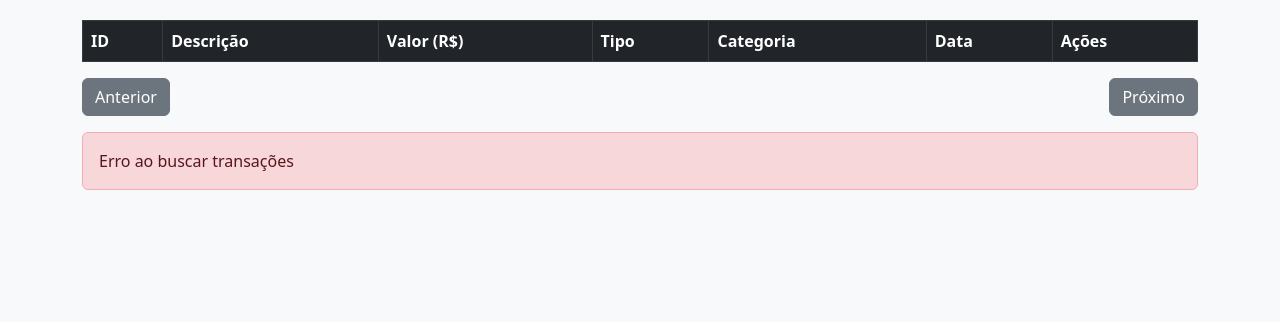
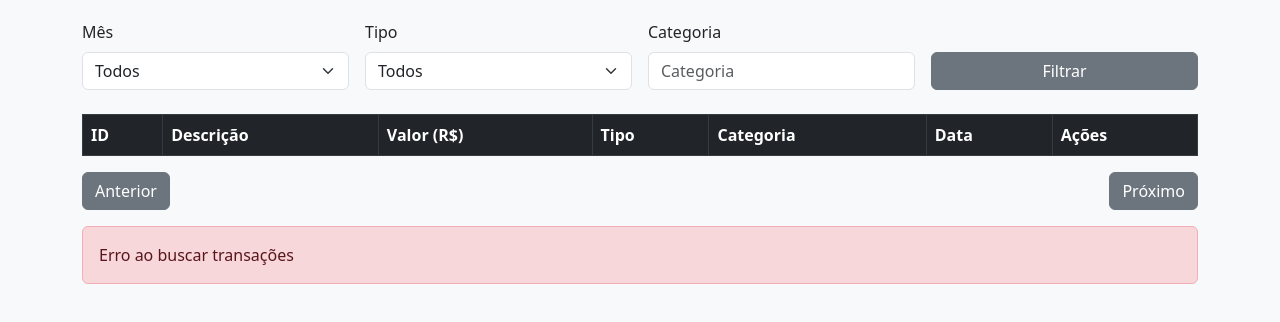
Before and after one commit to joaoVieira1/myFinance-project-dsw2, a plain HTML site: page listar.html in a window 1280 px wide. Shown: the part 122-444 px from the top of the page. Drawn offline with nearby package versions, Linux system fonts and the light colour scheme; no server answers.

Commit message:
filters list implementation

```diff
--- a/listar.html
+++ b/listar.html
@@ -36,6 +36,45 @@
 
     <h2 class="mb-4 text-center">Transações</h2>
 
+    <form id="formFiltros" class="row g-3 mb-4">
+      <div class="col-md-3">
+        <label for="filtroMes" class="form-label">Mês</label>
+        <select id="filtroMes" class="form-select" name="month">
+          <option value="">Todos</option>
+          <option value="01">Janeiro</option>
+          <option value="02">Fevereiro</option>
+          <option value="03">Março</option>
+          <option value="04">Abril</option>
+          <option value="05">Maio</option>
+          <option value="06">Junho</option>
+          <option value="07">Julho</option>
+          <option value="08">Agosto</option>
+          <option value="09">Setembro</option>
+          <option value="10">Outubro</option>
+          <option value="11">Novembro</option>
+          <option value="12">Dezembro</option>
+        </select>
+      </div>
+
+      <div class="col-md-3">
+        <label for="filtroTipo" class="form-label">Tipo</label>
+        <select id="filtroTipo" class="form-select" name="type">
+          <option value="">Todos</option>
+          <option value="RECEITA">Receita</option>
+          <option value="DESPESA">Despesa</option>
+        </select>
+      </div>
+
+      <div class="col-md-3">
+        <label for="filtroCategoria" class="form-label">Categoria</label>
+        <input type="text" id="filtroCategoria" class="form-control" name="category" placeholder="Categoria"/>
+      </div>
+
+      <div class="col-md-3 d-flex align-items-end">
+        <button type="submit" class="btn btn-secondary w-100">Filtrar</button>
+      </div>
+    </form>
+
     <table class="table table-bordered table-hover">
       <thead class="table-dark">
         <tr>
--- a/scripts/listar.js
+++ b/scripts/listar.js
@@ -1,25 +1,37 @@
 let paginaAtual = 1;
+const formFiltros = document.getElementById("formFiltros");
 
 function carregarTransacoes(pagina = 1) {
-  fetch(`http://localhost:8080/api-transactions-dsw2/transactions?page=${pagina}&size=10`)
+  const month = document.getElementById("filtroMes").value;
+  const type = document.getElementById("filtroTipo").value;
+  const category = document.getElementById("filtroCategoria").value.trim();
+
+  let url = `http://localhost:8080/api-transactions-dsw2/transactions?page=${pagina}&size=10`;
+
+  if (month) url += `&month=${month}`;
+  if (type) url += `&type=${type}`;
+  if (category) url += `&category=${encodeURIComponent(category)}`;
+
+  fetch(url)
     .then(response => {
       if (!response.ok) throw new Error("Erro ao buscar transações");
       return response.json();
     })
     .then(data => {
+      // código para popular tabela permanece igual
       const tabela = document.getElementById("tabela-transacoes");
-      console.log("RESPOSTA DA API:", data);
       tabela.innerHTML = "";
 
       data.forEach(transacao => {
         const row = document.createElement("tr");
+        row.className = transacao.type === "RECEITA" ? "receita" : "despesa";
         row.innerHTML = `
           <td>${transacao.id}</td>
           <td>${transacao.description}</td>
           <td>${transacao.value.toFixed(2)}</td>
           <td class="text-center">
             <span class="badge ${transacao.type === 'RECEITA' ? 'bg-success' : 'bg-danger'}">
-                ${transacao.type}
+              ${transacao.type}
             </span>
           </td>
           <td>${transacao.category}</td>
@@ -70,4 +82,10 @@ document.getElementById("btnAnterior").addEventListener("click", () => {
   }
 });
 
+formFiltros.addEventListener("submit", e => {
+  e.preventDefault();
+  paginaAtual = 1;
+  carregarTransacoes(paginaAtual);
+});
+
 carregarTransacoes(paginaAtual);
```
